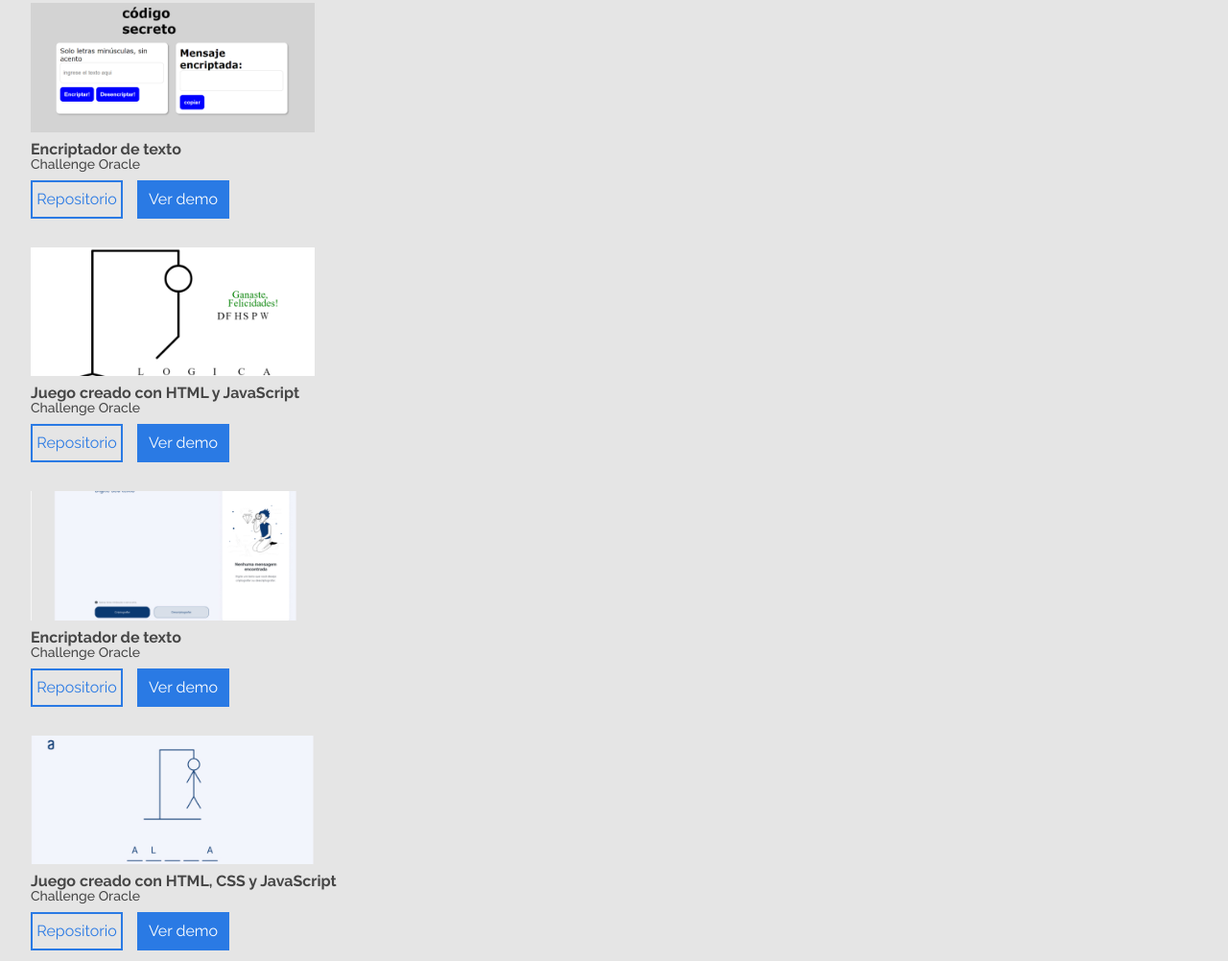
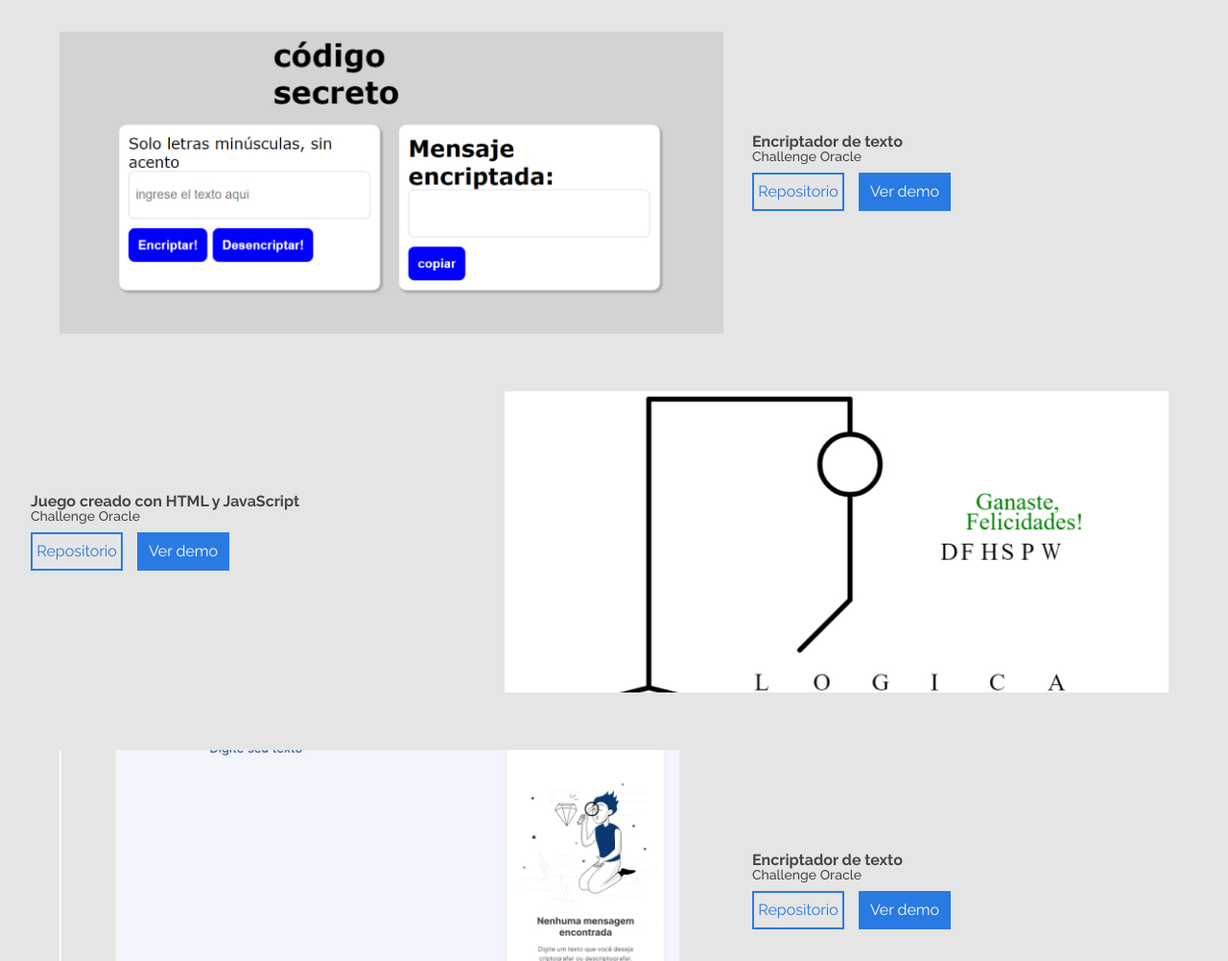
Before and after one commit to albertsamo/portafolio_alura, a plain HTML site: page index.html in a window 1280 px wide. Shown: the part 1871-2873 px from the top of the page at 96% size. Drawn offline with Linux system fonts and the light colour scheme.

Commit message:
Media Querty de esperiencias listo

```diff
--- a/assets/css/experiencia.css
+++ b/assets/css/experiencia.css
@@ -2,6 +2,7 @@
     background-color: #E5e5e5 ;
     color: var(--colorSecundario);
     padding: 3.2rem;
+
 }
 .experiencia h2{
     font-size: 2.2rem;
@@ -14,12 +15,19 @@
     width: 100%;
     display: flex;
     flex-direction: column;
+}
 
-}
 
 .experiencia__contenedor img{
     width: 29.6rem;
+    width: 100%;
 }
+
+.experiencia__imagen{
+    display: flex;
+    justify-content: center;
+
+    }
 
 .experiencia__pie-imagen h3{
     padding-top: 1rem;
@@ -76,8 +84,8 @@
 }
 
 .experiencia__boton--demo:hover{
-   display: flex;
-   background-color: var(--colorPrimario);
+    display: flex;
+    background-color: var(--colorPrimario);
     color: var(--colorCuatro);
     width: 96px;
     height: 40px;
@@ -86,3 +94,47 @@
     justify-content: center;
     align-items: center;
 }
+
+@media screen and (min-width: 768px){
+    .experiencia__contenedor{
+        display: block;
+        margin: 0 auto;
+    }
+
+    .experiencia__imagen{
+        display: flex;
+        justify-content: center;
+}
+
+    .experiencia__texto{
+        width: 90%;
+        margin: 0 auto;
+
+    }
+
+    .experiencia__contenedor img{
+        width: 90%;
+    }
+}
+@media only screen and (min-width: 1024px){
+    .experiencia__contenedor--rowLeft{
+        display: flex;
+        flex-direction: row;
+        align-items: center;
+
+    }
+
+    .experiencia__contenedor--rowRigth{
+        display: flex;
+        flex-direction: row-reverse;
+        align-items: center;
+    }
+    .experiencia__contenedor img{
+        width: 75.2rem;
+        padding: 3rem;
+    }
+
+    .experiencia__texto{
+        align-items: flex-end;
+    }
+}
--- a/index.html
+++ b/index.html
@@ -191,8 +191,11 @@
 
         <section class="experiencia">
             <h2>Experiencia profesional</h2>
-            <div class="experiencia__contenedor">
+            <div class="experiencia__contenedor experiencia__contenedor--rowLeft">
+                <div class="experiencia__imagen">
                     <img src="assets/img/experiencia-1.jpg" alt="challenge Oracle">
+                </div>
+                <div class="experiencia__texto">
                     <div class="experiencia__pie-imagen">
                         <h3>Encriptador de texto</h3>
                         <p>Challenge Oracle</p>
@@ -202,10 +205,14 @@
                         <a href=""></a><botton class="experiencia__boton--demo">Ver demo</botton></a>
                     </div>
                 </div>
+            </div>
 
 
-            <div class="experiencia__contenedor">
+            <div class="experiencia__contenedor experiencia__contenedor--rowRigth">
+                <div class="experiencia__imagen">
                     <img src="assets/img/experiencia-2.jpg" alt="challenge Oracle">
+                </div>
+                <div class="experiencia__texto">
                     <div class="experiencia__pie-imagen">
                         <h3>Juego creado con HTML y JavaScript</h3>
                         <p>Challenge Oracle</p>
@@ -215,10 +222,14 @@
                         <a href=""></a><botton class="experiencia__boton--demo">Ver demo</botton></a>
                     </div>
                 </div>
+            </div>
 
 
-            <div class="experiencia__contenedor">
+            <div class="experiencia__contenedor experiencia__contenedor--rowLeft">
+                <div class="experiencia__imagen">
                     <img src="assets/img/experiencia-3.jpg" alt="challenge Oracle">
+                </div>
+                <div class="experiencia__texto">
                     <div class="experiencia__pie-imagen">
                         <h3>Encriptador de texto</h3>
                         <p>Challenge Oracle</p>
@@ -228,9 +239,13 @@
                         <a href=""></a><botton class="experiencia__boton--demo">Ver demo</botton></a>
                     </div>
                 </div>
+            </div>
 
-            <div class="experiencia__contenedor">
+            <div class="experiencia__contenedor experiencia__contenedor--rowRigth">
+                <div class="experiencia__imagen">
                     <img src="assets/img/experiencia-4.jpg" alt="challenge Oracle">
+                </div>
+                <div class="experiencia__texto">
                     <div class="experiencia__pie-imagen">
                         <h3>Juego creado con HTML, CSS y JavaScript</h3>
                         <p>Challenge Oracle</p>
@@ -238,6 +253,7 @@
                     <div class="experiencia__boton">
                         <a href=""></a><botton class="experiencia__boton--repositorio">Repositorio</a></botton>
                         <a href=""></a><botton class="experiencia__boton--demo">Ver demo</a></botton>
+                    </div>
                 </div>
             </div>
         </section>
```
Lines whose indentation alone changed are shown as unchanged.
